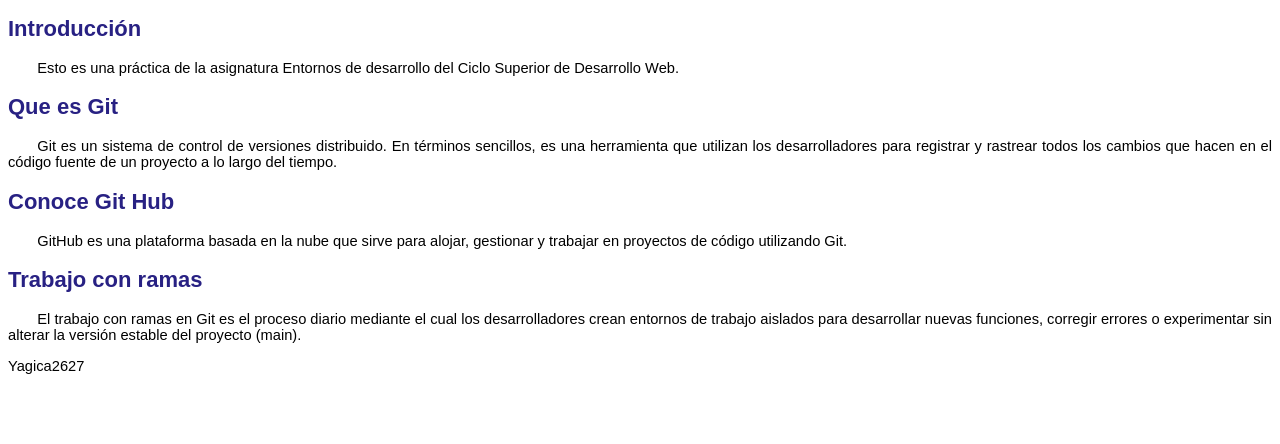
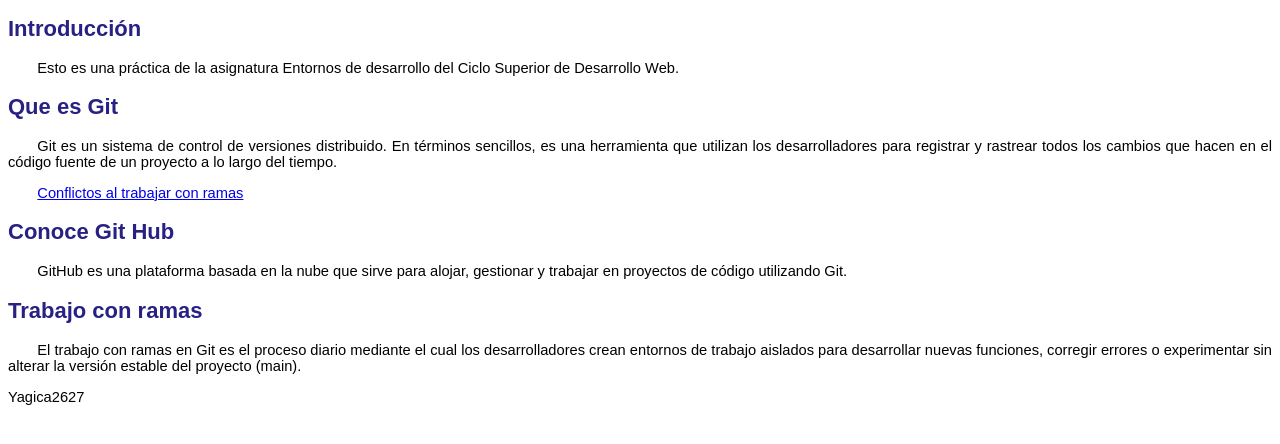
Before and after one commit to YaizaGigante/Proyecto-Web-yagica2627, a plain HTML site: page index.html in a window 1280 px wide. Shown: the part 140-584 px from the top of the page. Drawn offline with Linux system fonts and the light colour scheme; files that its build step writes are made by us from their sources.

Commit message:
Enlace en el archivo Index del archivo conflicos

```diff
--- a/index.html
+++ b/index.html
@@ -24,6 +24,7 @@
             <section id = "QueesGit">
                 <h2>Que es Git</h2>
                 <p>Git es un sistema de control de versiones distribuido. En términos sencillos, es una herramienta que utilizan los desarrolladores para registrar y rastrear todos los cambios que hacen en el código fuente de un proyecto a lo largo del tiempo.</p>
+                <p><a href= "conflictos.html">Conflictos al trabajar con ramas</a></p>
             </section>
             <section id ="ConoceGitHub">
                 <h2>Conoce Git Hub</h2>
```
